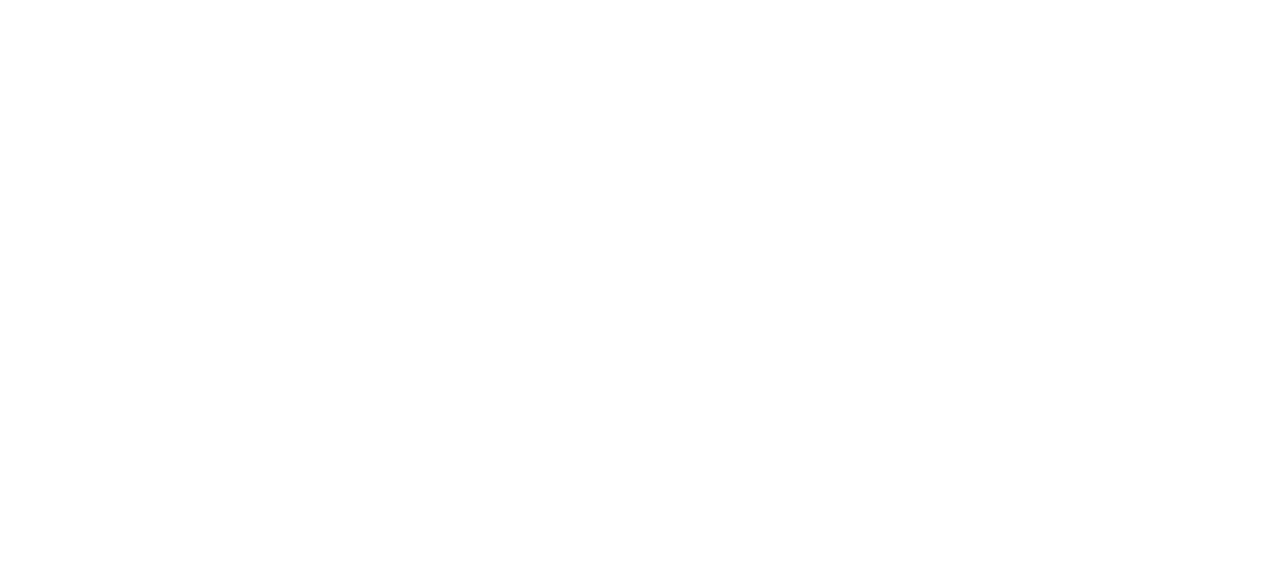
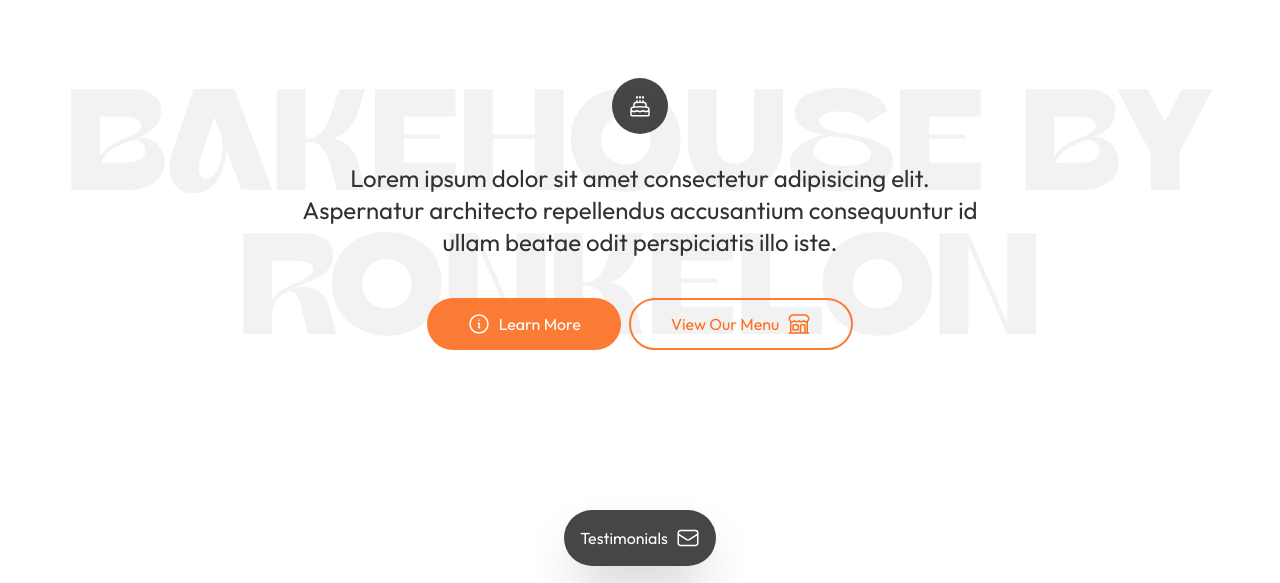
Before and after one commit to DGamer911/RonkelonCakes, a React (Vite) app: page / in a window 1280 px wide. Shown: the part 2214-2797 px from the top of the page. Before the commit the page ends 2184 px from the top, so only its background shows below. Built offline with nearby package versions, Linux system fonts and the light colour scheme.

Commit message:
testimonials

```diff
--- a/src/components/NavBar.jsx
+++ b/src/components/NavBar.jsx
@@ -29,7 +29,10 @@ function NavBar() {
   return (
     <div className=" sticky top-0 z-50 ">
       <nav className="max-w-screen bg-white drop-shadow-lg z-50 h-[60px] flex items-center justify-between px-2 relative lg:px-5 z-50">
-        <h3 className="text-[var(--color-orange)] font-bold text-xl">LOGO</h3>
+        <h3 className="text-[var(--color-orange)] font-bold text-xl"><svg xmlns="http://www.w3.org/2000/svg" fill="none" viewBox="0 0 24 24" stroke-width="1.5" stroke="currentColor" class="size-6">
+  <path stroke-linecap="round" stroke-linejoin="round" d="M12 8.25v-1.5m0 1.5c-1.355 0-2.697.056-4.024.166C6.845 8.51 6 9.473 6 10.608v2.513m6-4.871c1.355 0 2.697.056 4.024.166C17.155 8.51 18 9.473 18 10.608v2.513M15 8.25v-1.5m-6 1.5v-1.5m12 9.75-1.5.75a3.354 3.354 0 0 1-3 0 3.354 3.354 0 0 0-3 0 3.354 3.354 0 0 1-3 0 3.354 3.354 0 0 0-3 0 3.354 3.354 0 0 1-3 0L3 16.5m15-3.379a48.474 48.474 0 0 0-6-.371c-2.032 0-4.034.126-6 .371m12 0c.39.049.777.102 1.163.16 1.07.16 1.837 1.094 1.837 2.175v5.169c0 .621-.504 1.125-1.125 1.125H4.125A1.125 1.125 0 0 1 3 20.625v-5.17c0-1.08.768-2.014 1.837-2.174A47.78 47.78 0 0 1 6 13.12M12.265 3.11a.375.375 0 1 1-.53 0L12 2.845l.265.265Zm-3 0a.375.375 0 1 1-.53 0L9 2.845l.265.265Zm6 0a.375.375 0 1 1-.53 0L15 2.845l.265.265Z" />
+</svg>
+</h3>
         <ul className="lg:flex hidden justify-center text-base gap-5 font-medium">
           <motion.li
             initial={hover.initial}
--- a/src/components/Section2.jsx
+++ b/src/components/Section2.jsx
@@ -5,6 +5,7 @@ import products from "../data/Products";
 import ice from "../assets/trans.png";
 import choco from "../assets/choco.jpg";
 import pancake from "../assets/pancake.jpg";
+import '../index.css'
 
 function Section2() {
   return (
--- /dev/null
+++ b/src/components/Section3.jsx
@@ -0,0 +1,103 @@
+import React from "react";
+import TestimonialCard from "./TestimonialCard";
+import '../index.css'
+
+function Section3() {
+  return (
+    <div className="bg-[#fafafa)] relative p-5 flex-col flex justify-center items-center">
+      <div className="my-20 flex z-2 justify-center items-center flex-col">
+        <div className="p-4 my-2 text-center text-white rounded-full bg-[var(--color-dark-gray)]/90">
+          <svg
+            xmlns="http://www.w3.org/2000/svg"
+            fill="none"
+            viewBox="0 0 24 24"
+            stroke-width="1.5"
+            stroke="currentColor"
+            class="size-6"
+          >
+            <path
+              stroke-linecap="round"
+              stroke-linejoin="round"
+              d="M12 8.25v-1.5m0 1.5c-1.355 0-2.697.056-4.024.166C6.845 8.51 6 9.473 6 10.608v2.513m6-4.871c1.355 0 2.697.056 4.024.166C17.155 8.51 18 9.473 18 10.608v2.513M15 8.25v-1.5m-6 1.5v-1.5m12 9.75-1.5.75a3.354 3.354 0 0 1-3 0 3.354 3.354 0 0 0-3 0 3.354 3.354 0 0 1-3 0 3.354 3.354 0 0 0-3 0 3.354 3.354 0 0 1-3 0L3 16.5m15-3.379a48.474 48.474 0 0 0-6-.371c-2.032 0-4.034.126-6 .371m12 0c.39.049.777.102 1.163.16 1.07.16 1.837 1.094 1.837 2.175v5.169c0 .621-.504 1.125-1.125 1.125H4.125A1.125 1.125 0 0 1 3 20.625v-5.17c0-1.08.768-2.014 1.837-2.174A47.78 47.78 0 0 1 6 13.12M12.265 3.11a.375.375 0 1 1-.53 0L12 2.845l.265.265Zm-3 0a.375.375 0 1 1-.53 0L9 2.845l.265.265Zm6 0a.375.375 0 1 1-.53 0L15 2.845l.265.265Z"
+            />
+          </svg>
+        </div>
+        <p className="text-2xl my-5 max-w-[700px] text-center text-[var(--color-dark-gray)] font-base">
+          Lorem ipsum dolor sit amet consectetur adipisicing elit. Aspernatur
+          architecto repellendus accusantium consequuntur id ullam beatae odit
+          perspiciatis illo iste.
+        </p>
+        <div className="flex w-full justify-center gap-2">
+          <button className="bg-[var(--color-orange)]/90 mt-5 cursor-pointer text-white py-3 lg:px-10 px-2 rounded-full flex items-center gap-2">
+            <svg
+              xmlns="http://www.w3.org/2000/svg"
+              fill="none"
+              viewBox="0 0 24 24"
+              stroke-width="1.5"
+              stroke="currentColor"
+              class="size-6"
+            >
+              <path
+                stroke-linecap="round"
+                stroke-linejoin="round"
+                d="m11.25 11.25.041-.02a.75.75 0 0 1 1.063.852l-.708 2.836a.75.75 0 0 0 1.063.853l.041-.021M21 12a9 9 0 1 1-18 0 9 9 0 0 1 18 0Zm-9-3.75h.008v.008H12V8.25Z"
+              />
+            </svg>
+            <span>Learn More</span>
+          </button>
+          <button className="bg-transparent cursor-pointer border border-2 border-[var(--color-orange)]/90 mt-5 text-[var(--color-orange)] py-3 lg:px-10 px-2  rounded-full flex items-center gap-2">
+            <span>View Our Menu</span>
+            <svg
+              xmlns="http://www.w3.org/2000/svg"
+              fill="none"
+              viewBox="0 0 24 24"
+              stroke-width="1.5"
+              stroke="currentColor"
+              class="size-6"
+            >
+              <path
+                stroke-linecap="round"
+                stroke-linejoin="round"
+                d="M13.5 21v-7.5a.75.75 0 0 1 .75-.75h3a.75.75 0 0 1 .75.75V21m-4.5 0H2.36m11.14 0H18m0 0h3.64m-1.39 0V9.349M3.75 21V9.349m0 0a3.001 3.001 0 0 0 3.75-.615A2.993 2.993 0 0 0 9.75 9.75c.896 0 1.7-.393 2.25-1.016a2.993 2.993 0 0 0 2.25 1.016c.896 0 1.7-.393 2.25-1.015a3.001 3.001 0 0 0 3.75.614m-16.5 0a3.004 3.004 0 0 1-.621-4.72l1.189-1.19A1.5 1.5 0 0 1 5.378 3h13.243a1.5 1.5 0 0 1 1.06.44l1.19 1.189a3 3 0 0 1-.621 4.72M6.75 18h3.75a.75.75 0 0 0 .75-.75V13.5a.75.75 0 0 0-.75-.75H6.75a.75.75 0 0 0-.75.75v3.75c0 .414.336.75.75.75Z"
+              />
+            </svg>
+          </button>
+        </div>
+      </div>
+      <div
+        style={{ fontFamily: "MyCustomFont" }}
+        className="scale-150 text-center absolute text-gray/200 text-8xl font-bold opacity-5 z-0 top-0 translate-y-40"
+      >
+        BAKEHOUSE BY<br></br> RONKELON
+      </div>
+      <div>
+        <div className="flex my-20  flex-col justify-center items-center">
+          <h2 className="bg-[var(--color-dark-gray)]/90 text-white shadow-2xl text-nowrap flex gap-2 lg:mt-0 mt-5  p-4 rounded-full max-w-[200px] text-center">
+            Testimonials
+            <svg
+              xmlns="http://www.w3.org/2000/svg"
+              fill="none"
+              viewBox="0 0 24 24"
+              stroke-width="1.5"
+              stroke="currentColor"
+              class="size-6"
+            >
+              <path
+                stroke-linecap="round"
+                stroke-linejoin="round"
+                d="M21.75 6.75v10.5a2.25 2.25 0 0 1-2.25 2.25h-15a2.25 2.25 0 0 1-2.25-2.25V6.75m19.5 0A2.25 2.25 0 0 0 19.5 4.5h-15a2.25 2.25 0 0 0-2.25 2.25m19.5 0v.243a2.25 2.25 0 0 1-1.07 1.916l-7.5 4.615a2.25 2.25 0 0 1-2.36 0L3.32 8.91a2.25 2.25 0 0 1-1.07-1.916V6.75"
+              />
+            </svg>
+          </h2>
+          <div className="flex gap-4 overflow-x-scroll border-t border-b border-[var(--color-dark-gray)]/20 flex-nowrap z-2  justify-center p-10 my-10">
+            <TestimonialCard />
+            <TestimonialCard />
+            <TestimonialCard />
+          </div>
+        </div>
+      </div>
+    </div>
+  );
+}
+
+export default Section3;
--- /dev/null
+++ b/src/components/Section4.jsx
@@ -0,0 +1,12 @@
+import React from 'react'
+import '../index.css'
+function Section4() {
+  return (
+    <div className="bg-[#fafafa] p-5">
+        <div>
+        </div>
+    </div>
+  )
+}
+
+export default Section4
--- /dev/null
+++ b/src/components/TestimonialCard.jsx
@@ -0,0 +1,23 @@
+import React from "react";
+import '../index.css'
+
+function TestimonialCard() {
+  return (
+    <div className="lg:flex-1 lg:w-full min-w-[300px] bg-gray-300 p-5 rounded-2xl">
+      <p className="font-light text-start">
+        Lorem ipsum dolor sit amet consectetur adipisicing elit. Unde similique
+        doloribus autem nobis? Temporibus cupiditate eaque maiores voluptates
+      </p>
+      <div className="flex py-4 items-end justify-between">
+        <h2 className="text-2xl text-[var(--color-dark-gray)] text- font-bold">Rita Daniels</h2>
+        <img
+        className="w-13 rounded-full"
+          src="https://images.pexels.com/photos/1520760/pexels-photo-1520760.jpeg"
+          alt=""
+        />
+      </div>
+    </div>
+  );
+}
+
+export default TestimonialCard;
--- a/src/pages/Home.jsx
+++ b/src/pages/Home.jsx
@@ -3,6 +3,8 @@ import NavBar from "../components/NavBar";
 import "../index.css";
 import Hero from "../components/Hero";
 import Section2 from "../components/Section2";
+import Section3 from "../components/Section3";
+import Section4 from "../components/Section4";
 
 function Home() {
   return (
@@ -11,6 +13,8 @@ function Home() {
     <div className="w-full overflow-x-hidden m-0">
       <Hero />
       <Section2/>
+      <Section3/>
+      <Section4/>
     </div>
 </>
   );
```
Also changed, not shown: src/data/testimonials.js (added), 1 other file (tests, documents, lock files or other folders).
